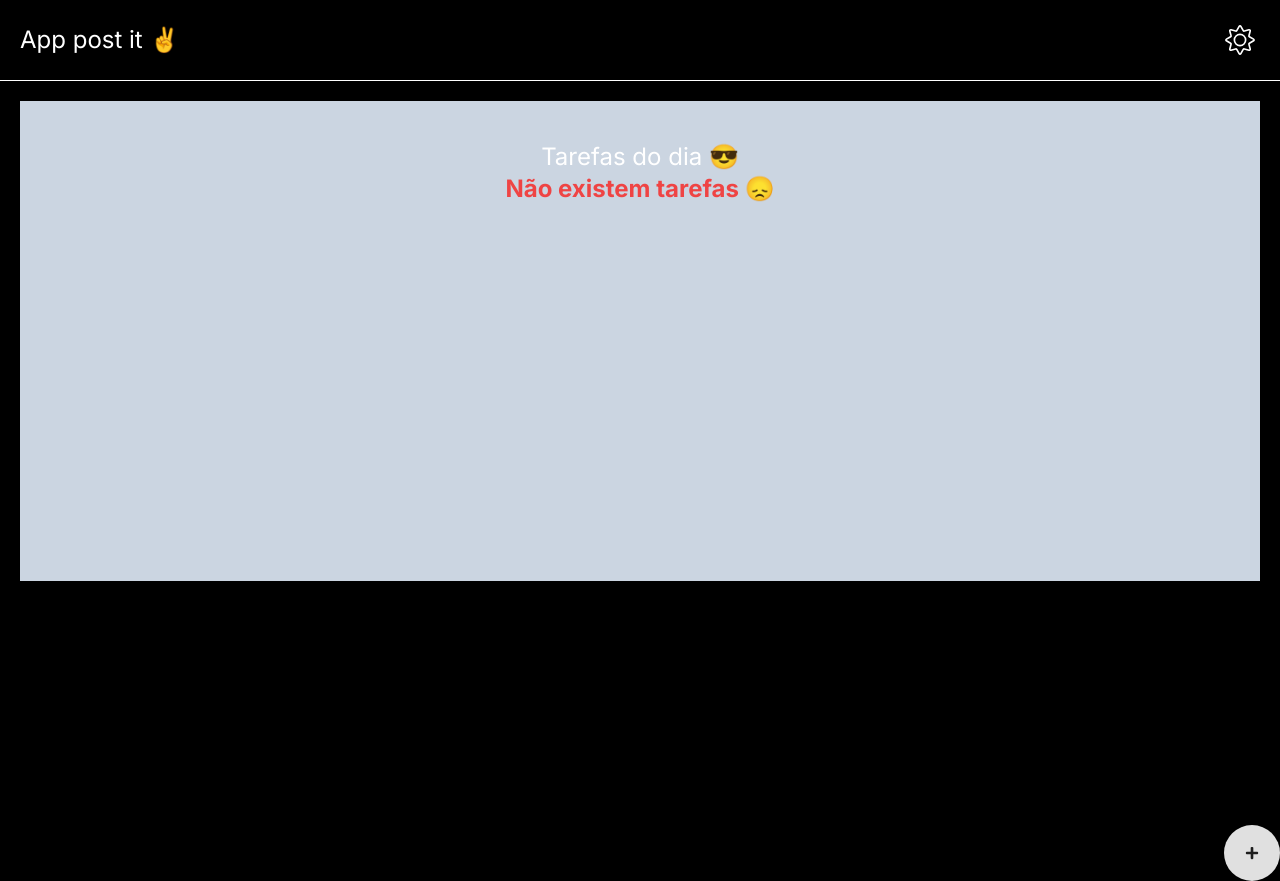
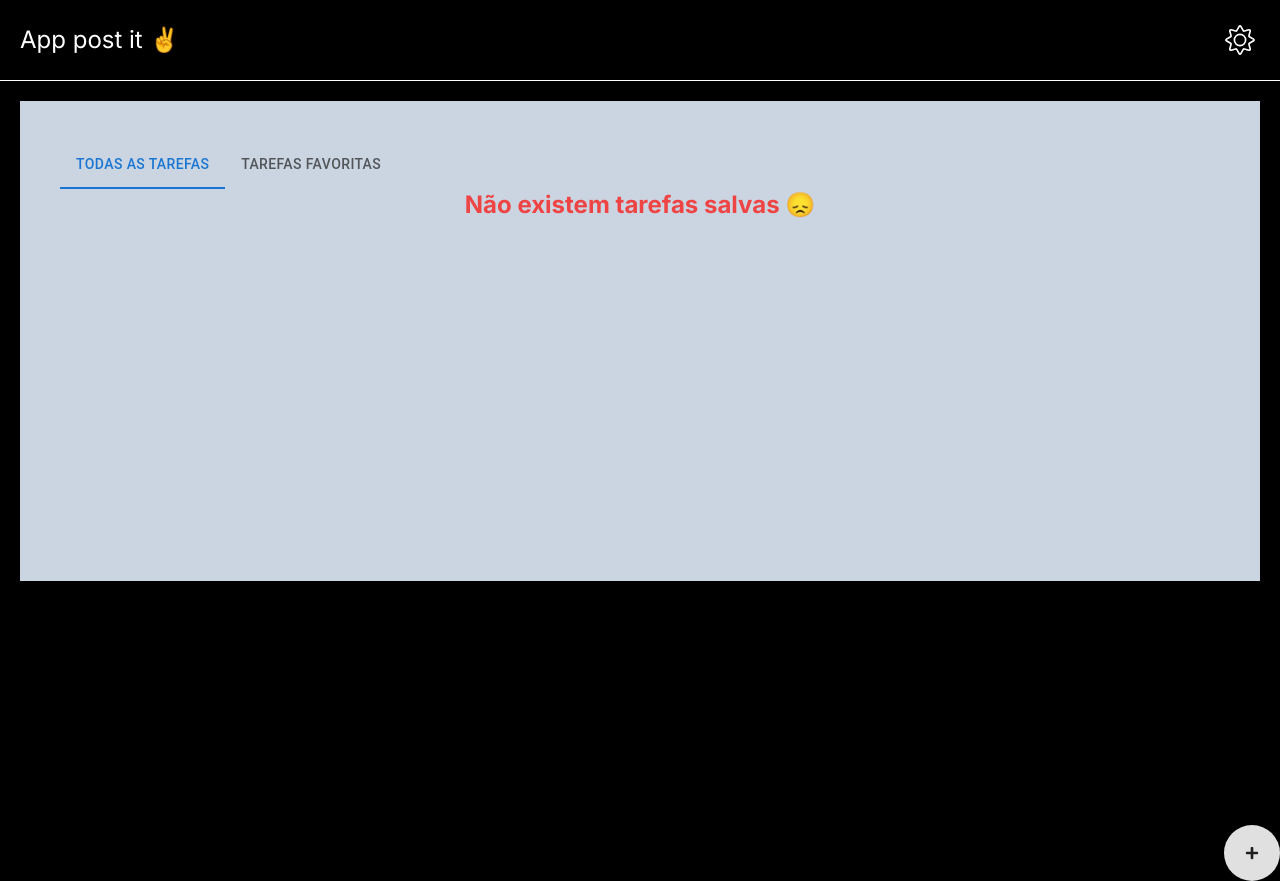
Before and after one commit to peterson337/app-post-it, a Next.js app: page / in a window 1280 px wide. Built offline with nearby package versions, Linux system fonts and the light colour scheme.

Commit message:
Pojeto iniciado

```diff
--- a/src/app/components/CardComponent.tsx
+++ b/src/app/components/CardComponent.tsx
@@ -9,10 +9,11 @@ import { FaPen } from "react-icons/fa";
 import { FaTrash } from "react-icons/fa";
 import { FaCheck } from "react-icons/fa6";
 import { BsBookmarkStar } from "react-icons/bs";
-import Fab from '@mui/material/Fab';
-import CardContent from '@mui/material/CardContent';
-import Button from '@mui/material/Button';
-
+import Tabs from '@mui/material/Tabs';
+import Tab from '@mui/material/Tab';
+import TabContext from '@mui/lab/TabContext';
+import TabList from '@mui/lab/TabList';
+import TabPanel from '@mui/lab/TabPanel';
 import { ModalEditarTarefa } from "./ModalEditarTarefa";
 import { TarefasFavoritas } from "./TarefasFavoritas";
 
@@ -24,6 +25,8 @@ export const CardComponent = (val: any) => {
     setArmazenarTarefa,
     MacarTarefaComoConcluida,
     tarefasFavoritas,
+    //  Filtro,
+    //  setFiltro,
     setTarefasFavoritas,
     favoritarTarefa,
 } = useContext(GlobalContext);
@@ -31,6 +34,11 @@ export const CardComponent = (val: any) => {
 const [iSOpenModalEditarTarefas, setISOpenModalEditarTarefas] = useState(false);
 
 const closeModalEditarTarefas = () => setISOpenModalEditarTarefas(false);
+
+ const [Filtro, setFiltro] = useState<number>(0);
+ const handleChandeTab = (event: React.SyntheticEvent, newValue: number) => {
+   setFiltro(newValue)
+ }
 
   const openModalEditarTarefas = (id : number) => {
     setISOpenModalEditarTarefas(true);
@@ -55,33 +63,48 @@ const closeModalEditarTarefas = () => setISOpenModalEditarTarefas(false);
      w-72
      '>
 
+      <Tabs value={Filtro} onChange={handleChandeTab} aria-label="basic tabs example">
+          <Tab label="Todas as tarefas" />
+          <Tab label="tarefas favoritas"  />
+        </Tabs>
+{       Filtro === 1?
+      <section className='flex flex-col '>
 
-      <section className='flex flex-row '>
         {
           tarefasFavoritas.length === 0 ?
-          null
+          <p className=' text-red-500 text-2xl font-bold mt-3'> <span className=' flex flex-row items-center gap-4'>
+            Adicione uma tarefa nos favoritos clicando no
+          seguinte botão: <BsBookmarkStar></BsBookmarkStar></span></p>
           :
 
-          <section className='' >
-            <h2 className='text-center text-2xl'>Tarefas favoritas</h2>
-            <div className=''>
+            <TarefasFavoritas></TarefasFavoritas>
 
-            <TarefasFavoritas></TarefasFavoritas>
-            </div>
-          </section>
         }
 
       </section>
 
-      <h2 className='text-center text-2xl'>Tarefas do dia 😎</h2>
+      :
+      null
+}
+
+
      {
 
 
+
+
+
+
+      Filtro === 0?
+<div>
+  {
           tarefas.length === 0 ?
-      <p className='text-center text-red-500 text-2xl font-bold'>Não existem tarefas 😞</p>
+
+          <p className='text-center text-red-500 text-2xl font-bold'>Não existem tarefas salvas 😞</p>
 
           :
- <section className='grid  grid-cols-1 md:grid-cols-5'>
+
+          <section  className='grid  grid-cols-1 md:grid-cols-3'>
 
             {tarefas.map((val) => {
                 const TarefaConcluida = val.completed;
@@ -93,9 +116,9 @@ const closeModalEditarTarefas = () => setISOpenModalEditarTarefas(false);
                 className=' '
                 key={val.id}
               >
-       <Card className='w-60 h-32 p-3 bg-yellow-200 '>
+                <Card className='w-96 h-60 p-3 bg-yellow-200'>
             <Typography className={`${TarefaConcluida? 'line-through text-green-500' : 'text-black'}
-   w-full break-words h-16 overflow-auto`}
+            w-full break-words h-40 overflow-auto`}
             sx={{ fontSize: 20 }}
             color="text.secondary" gutterBottom>
             {val.tarefa}
@@ -121,6 +144,13 @@ const closeModalEditarTarefas = () => setISOpenModalEditarTarefas(false);
               })}
           </section>
   }
+</div>
+
+:
+
+null
+
+}
     </section>
       </main>
   )
--- a/src/app/components/TarefasFavoritas.tsx
+++ b/src/app/components/TarefasFavoritas.tsx
@@ -23,7 +23,7 @@ export const TarefasFavoritas = () => {
             const [iSOpenModalEditarTarefas, setISOpenModalEditarTarefas] = useState(false);
 
   return (
-    <div className='grid  grid-cols-1 md:grid-cols-5'>
+    <div className='grid  grid-cols-1 md:grid-cols-3'>
         {/* {
             iSOpenModalEditarTarefas?
             <ModalEditarTarefa/>
@@ -45,9 +45,9 @@ export const TarefasFavoritas = () => {
           className=''
         key={val.id}
       >
-         <Card className='w-60 h-32 p-3 bg-yellow-200'>
+         <Card className='w-96 h-60 p-3 bg-yellow-200'>
     <Typography className={`${TarefaConcluida? 'line-through text-green-500' : 'text-black'}
-     w-full break-words h-16 overflow-auto`}
+     w-full break-words h-40 overflow-auto`}
      sx={{ fontSize: 20 }}
      color="text.secondary" gutterBottom>
     {val.tarefa}
--- a/src/app/components/context/Store.tsx
+++ b/src/app/components/context/Store.tsx
@@ -14,6 +14,11 @@ export const GlobalContextProvider = ({ children }: { children: React.ReactNode
   const [TarefaConcluida, setTarefaConcluida] = useState(false);
   const [ArmazenarTarefa, setArmazenarTarefa] = useState();
   const [anotarTarefasEditada, setAnotarTarefasEditada] = useState('');
+  const [Filtro, setFiltro] = useState<number>(0);
+
+  const handleChandeTab = (event: React.SyntheticEvent, newValue: number) => {
+    setFiltro(newValue)
+  }
 
   const excluirTarefas = (id: number) => {
     const deletarTarefa = tarefas.filter((val) => val.id != id)
@@ -107,6 +112,7 @@ export const GlobalContextProvider = ({ children }: { children: React.ReactNode
       anotarTarefasEditada,
       ArmazenarTarefa,
       tarefasFavoritas,
+      Filtro,
       setTarefasFavoritas,
       setAnotarTarefas,
       setTarefas,
@@ -119,12 +125,14 @@ export const GlobalContextProvider = ({ children }: { children: React.ReactNode
       //? Funções
       excluirTarefas,
       MacarTarefaComoConcluida,
+      setFiltro,
       atualizarTarefa,
       favoritarTarefa,
       MacarTarefavoritaComoConcluida,
       atualizarTarefaFavorita,
       excluirTarefasFavorita,
       desfavoritarTarefa,
+      handleChandeTab,
     }}>
       {children}
     </GlobalContext.Provider>
```
Lines whose indentation alone changed are shown as unchanged.
